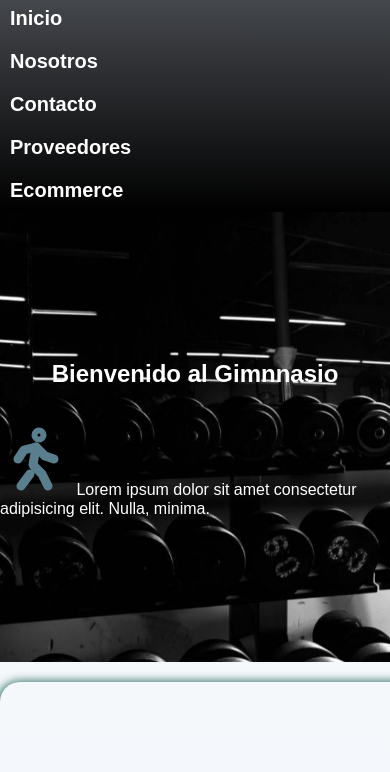
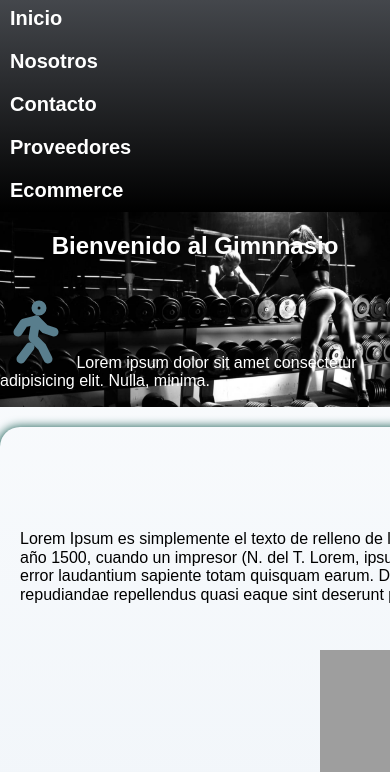
Before and after one commit to ARTHUR-END/Desafio-CoderHouse, a plain HTML site: page index.html in a window 390 px wide. Shown: the part 72-844 px from the top of the page. Drawn offline with Linux system fonts and the light colour scheme; grey boxes are pictures that could not be loaded.

Commit message:
Responsive al contenedor hero

```diff
--- a/css/styles.css
+++ b/css/styles.css
@@ -38,7 +38,8 @@ body {
   background-image: url(../img/Verde\ Claro\ Blanco\ Cocina\ Página\ Web\ Facebook\ Anuncio.png);
   background-repeat: no-repeat;
   background-size: cover;
-  height: 450px;
+  width: 100vw;
+  height: 50vw;
   position: relative;
   margin-bottom: 2rem;
 }
```
